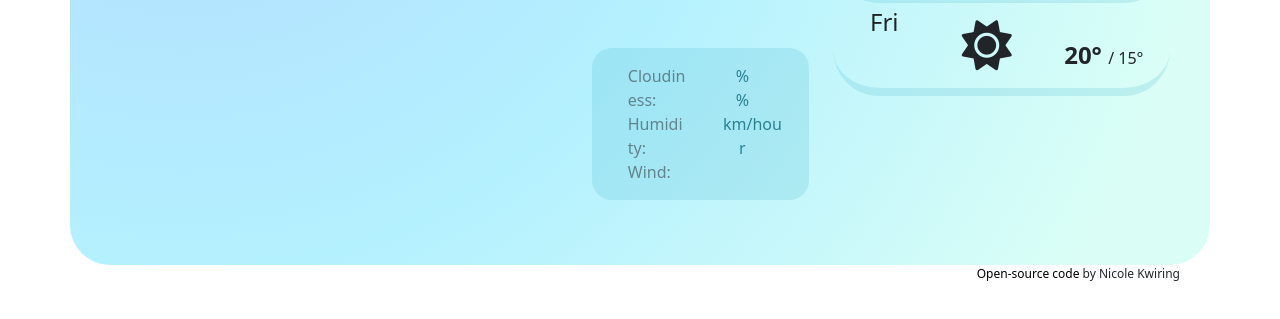
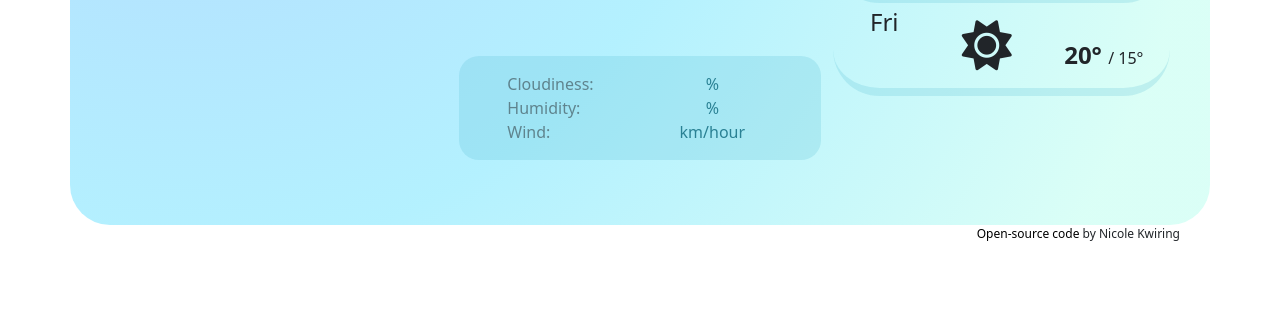
Before and after one commit to N-ascent/Weather-App, a plain HTML site: page index.html in a window 1280 px wide. Shown: the part 449-768 px from the top of the page. Drawn offline with nearby package versions, Linux system fonts and the light colour scheme; no server answers.

Commit message:
(html) Bootstrap div deleted

```diff
--- a/index.html
+++ b/index.html
@@ -82,12 +82,11 @@
           </div>
 
           <div class="row">
-            <div class="col-4 message">
+
               <h4>
                 <em id="description"></em>
               </h4>
-            </div>
-            <div class="col-8">
+
               <div class="card">
                 <div class="card-body">
                   <div class="row">
@@ -116,7 +115,7 @@
               </div>
             </div>
           </div>
-        </div>
+
 
         <div class="col-lg-4 right">
           <div class="day one">
```
